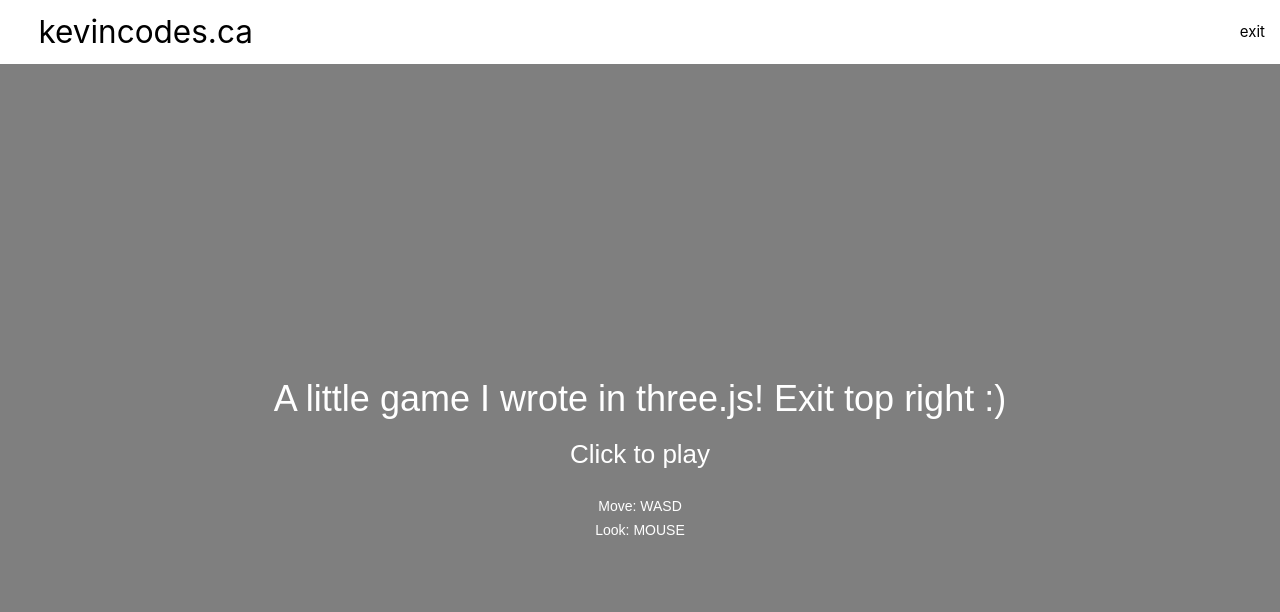
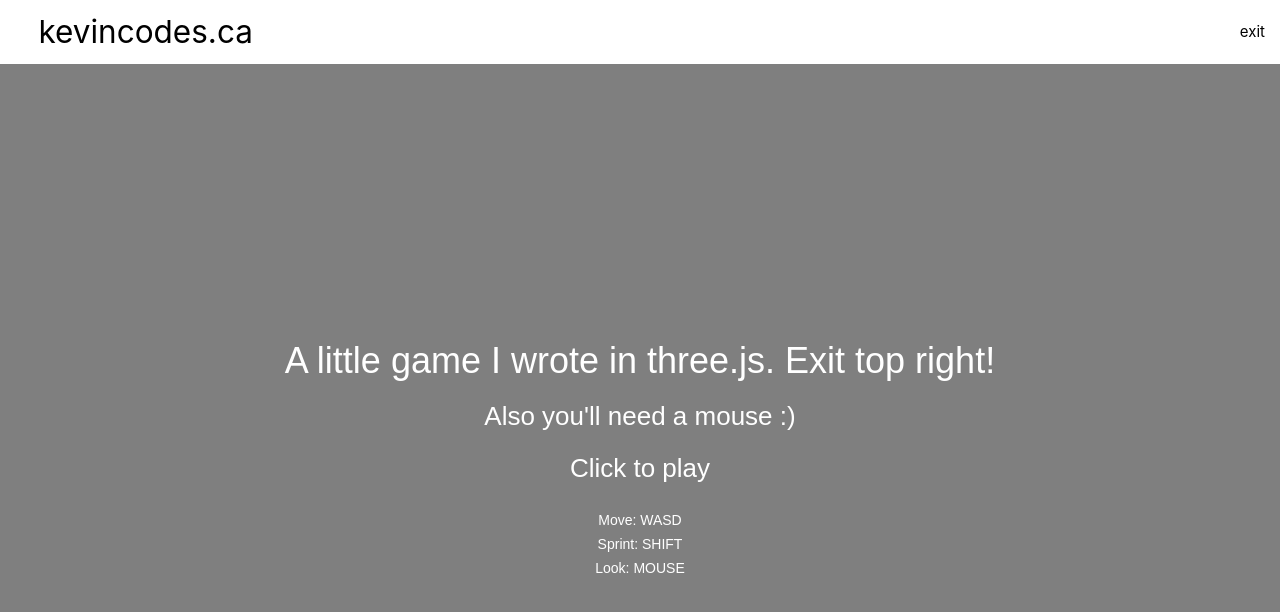
Before and after one commit to 5PK/personal-portfolio, a plain HTML site: page espirit.html in a window 1280 px wide. Drawn offline with nearby package versions, Linux system fonts and the light colour scheme.

Commit message:
Update espirit.html

```diff
--- a/espirit.html
+++ b/espirit.html
@@ -87,11 +87,14 @@
 
     <div id="instructions">
 
-      <span style="font-size:36px">A little game I wrote in three.js! Exit top right :)</span>
+      <span style="font-size:36px">A little game I wrote in three.js. Exit top right!</span>
+      <br /><br />
+      <span style="font-size:26px">Also you'll need a mouse :)</span>
       <br /><br />
       <span style="font-size:26px">Click to play</span>
       <br /><br />
       Move: WASD<br />
+      Sprint: SHIFT<br />
       Look: MOUSE
     </div>
 
```
